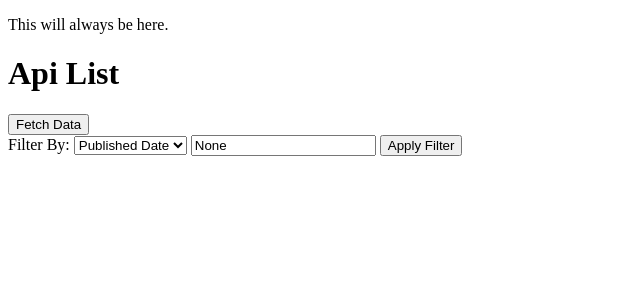
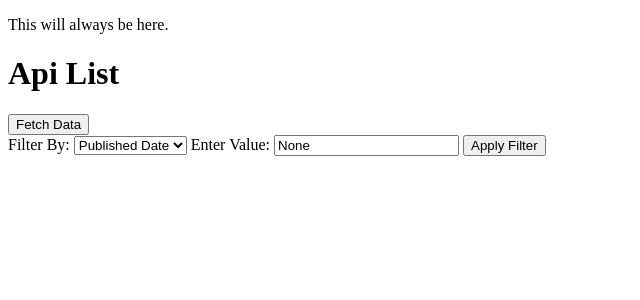
Before and after one commit to DhrRas/newapp1, a Flask app: page /details in a window 1280 px wide. Shown: the top 300 px of the page, without its empty margins (0-640 px from the left). Run offline with Flask 3, Linux system fonts and the light colour scheme; data that the repository does not hold is empty.

Commit message:
update app.py
try to implement 2 functions such that it will fire the query inplace of that change.

```diff
--- a/app.py
+++ b/app.py
@@ -11,30 +11,42 @@
         database = 'mysql'
     )
 
-@app.route('/details', methods=['GET'])
+def Filter_by_date(filter_value):
+      cursor = mydb.cursor()
+      query = 'Select Source, title, PublishedDate, unique_id from test1 WHERE PublishedDate = %s'
+      cursor.execute(query, (filter_value,))
+      return cursor.fetchall()
+
+def filter_by_source(filter_value):
+      cursor = mydb.cursor()
+      query = 'Select Source, title, PublishedDate, unique_id from test1 WHERE Source = %s'
+      cursor.execute(query, (filter_value, ))
+      return cursor.fetchall()
+
+@app.route('/details', methods=['GET', 'POST'])
 def api_details():
 
-        filter_type = request.args.get('filter')
-        filter_value = request.args.get('value')
+        filter_type = request.form.get('filter') if request.method == 'POST' else request.args.get('filter')
+        filter_value = request.form.get('value') if request.method == 'POST' else request.args.get('value')
 
         cursor = mydb.cursor()
         query = 'Select Source, title, PublishedDate, unique_id from test1'
         values = []
 
-        if filter_type  and filter_value:
-              if filter_type == 'data':
-                    query += 'Where PublishedDate = %s'
-                    values.apped(filter.value)
-              elif filter_type == 'source':
-                    query += 'Where Source = %s'
-                    values.append(filter_value)
+        if filter_type and filter_value:
+                    if filter_type == 'data':
+                            query += 'WHERE PublishedDate = %s'
+                            values.append(filter_value)
+                    elif filter_type == 'source':
+                        query += 'WHERE Source = %s'
+                        values.append(filter_value)
+                    else:
+                        return "Invalid filter type", 400
 
         cursor.execute(query, tuple(values))
         data = cursor.fetchall()
+
         return render_template('display.html', data = data, selected_filter = filter_type, filter_value = filter_value)
-
-
-
 
 if __name__ == "__main__":
     app.run(host = '0.0.0.0', debug = True, port = 5000)
--- a/templates/display.html
+++ b/templates/display.html
@@ -14,14 +14,15 @@
 
 <button onclick ="fetchData()">Fetch Data</button>
 
-<form method="GET" action="/details">
+<form method="POST" action="/details">
     <label for="filter">Filter By:</label>
     <select name="filter" id="filter">
         <option value="date" {% if selected_filter == 'date' %} selected {% endif %}>Published Date </option>
         <option value="source" {% if selected_filter == 'source' %} selected {% endif %}>Source</option>
     </select>
 
-    <input type="text" name="value" id="filterValue" placeholder="Enter Value" value="{{ filter_value}}">
+    <label for="filterValue">Enter Value:</label>
+    <input type="text" name="value" id="filterValue" placeholder="Enter value " value="{{ filter_value }}">
     <input type="submit" value="Apply Filter">
 
 </form>
```
